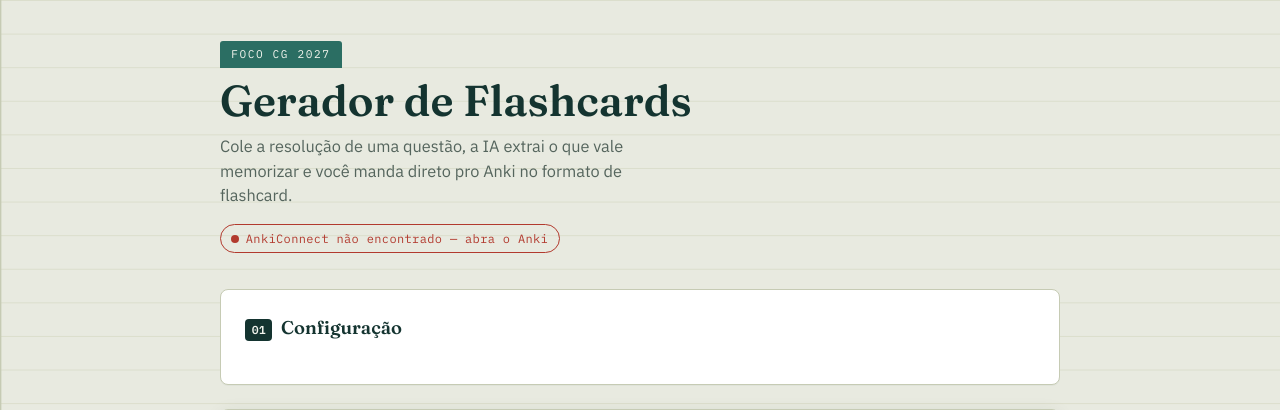
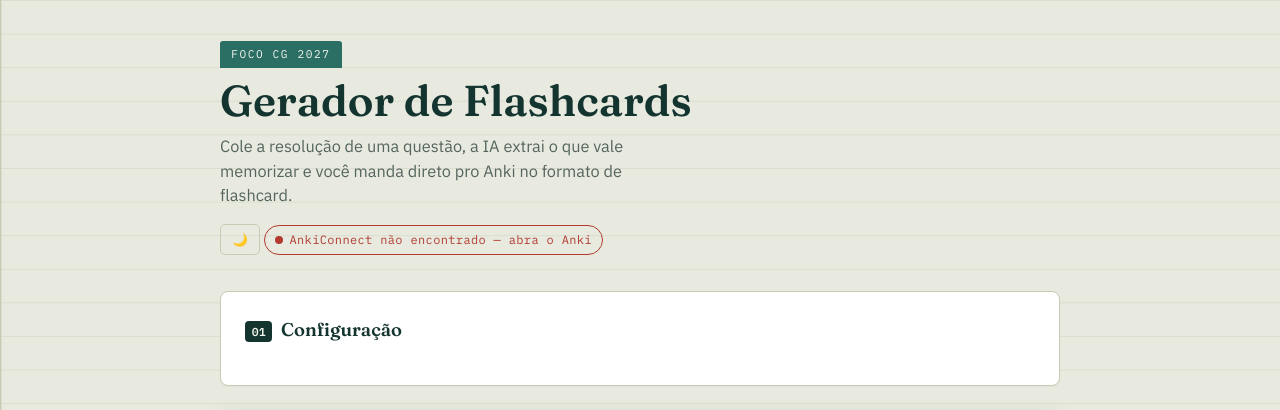
Before and after one commit to francescoconsonni/francards, a Flask app: page / in a window 1280 px wide. Shown: the top 410 px of the page. Run offline with Flask 3, Linux system fonts and the light colour scheme; some libraries are stand-ins or nearby versions.

Commit message:
index.html

```diff
--- a/templates/index.html
+++ b/templates/index.html
@@ -29,6 +29,7 @@
     <span class="tab">FOCO CG 2027</span>
     <h1>Gerador&nbsp;de Flashcards</h1>
     <p class="sub">Cole a resolução de uma questão, a IA extrai o que vale memorizar e você manda direto pro Anki no formato de flashcard.</p>
+    <button id="themeToggle" class="btn-ghost" type="button" title="Alternar tema">🌙</button>
     <span id="ankiStatus" class="status-pill" data-state="checking">verificando AnkiConnect…</span>
   </header>
 
```
